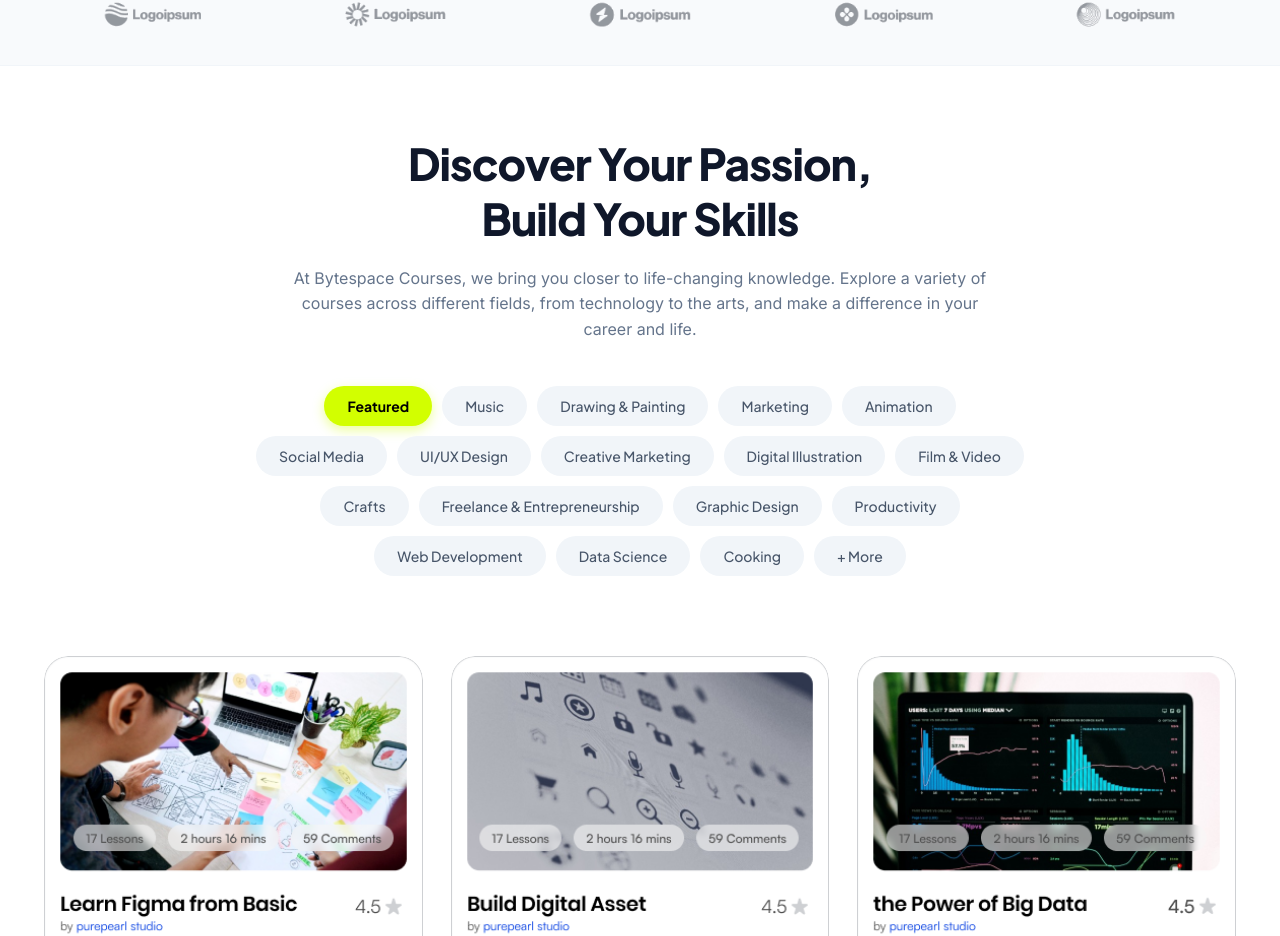
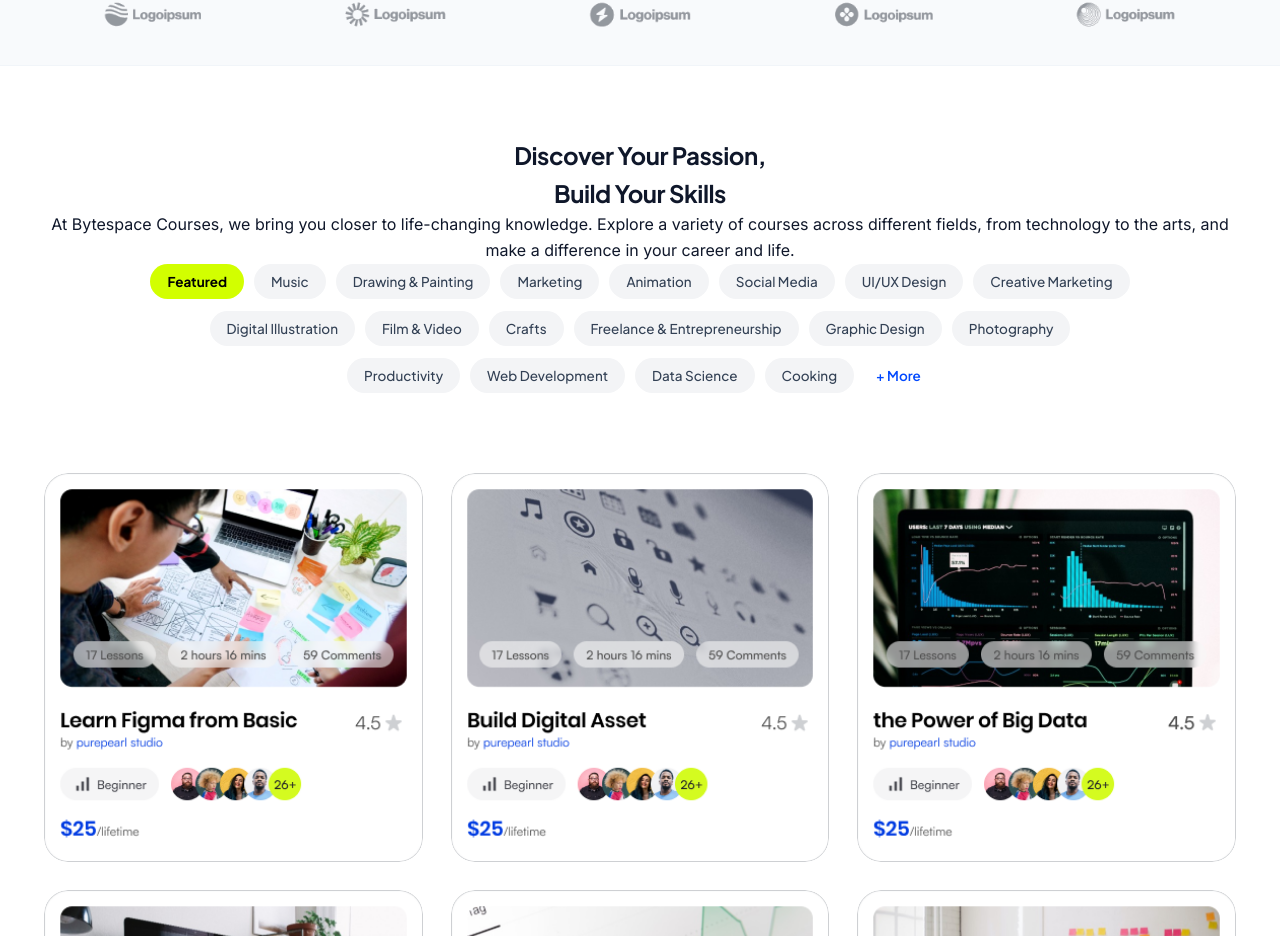
Before and after one commit to Nazrul-dev-91/Doin_tech_assessment-, a React (Vite) app: page / in a window 1280 px wide. Shown: the part 913-1849 px from the top of the page. Built offline with nearby package versions, Linux system fonts and the light colour scheme.

Commit message:
Format category pills into exact 3-row layout matching Figma image

```diff
--- a/src/components/Features.css
+++ b/src/components/Features.css
@@ -43,57 +43,66 @@
 
 .discover-section {
   text-align: center;
-  max-width: 820px;
+  max-width: 1240px;
   margin: 0 auto;
 }
 
-.discover-title {
-  font-size: 44px;
-  font-weight: 800;
-  color: #0F172A;
-  margin-bottom: 20px;
-  line-height: 1.25;
-  letter-spacing: -1px;
+.categories-pills-container {
+  display: flex;
+  flex-direction: column;
+  align-items: center;
+  gap: 12px;
+  width: 100%;
+  max-width: 1240px;
+  margin: 0 auto;
 }
 
-.discover-subtitle {
-  color: #64748B;
-  font-size: 16px;
-  line-height: 1.6;
-  margin-bottom: 44px;
-  max-width: 720px;
-  margin-left: auto;
-  margin-right: auto;
-}
-
-.categories-pills {
+.category-row {
   display: flex;
   flex-wrap: wrap;
   justify-content: center;
+  align-items: center;
   gap: 10px;
 }
 
 .pill {
-  padding: 10px 22px;
-  background-color: #F1F5F9;
+  padding: 8px 16px;
+  background-color: #F3F4F6;
   border-radius: 50px;
-  color: #475569;
+  color: #334155;
   font-weight: 500;
-  font-size: 14px;
+  font-size: 13.5px;
   cursor: pointer;
-  transition: var(--transition);
+  transition: all 0.2s ease;
   border: 1px solid transparent;
+  white-space: nowrap;
 }
 
 .pill:hover {
-  background-color: #E2E8F0;
+  background-color: #E5E7EB;
   color: #0F172A;
-  transform: translateY(-1px);
 }
 
 .pill.active {
   background-color: var(--primary-color);
   color: #000000;
   font-weight: 700;
-  box-shadow: 0 4px 12px rgba(210, 255, 0, 0.4);
+  box-shadow: none;
 }
+
+.more-link-btn {
+  background: transparent;
+  border: none;
+  color: #0048FE;
+  font-weight: 600;
+  font-size: 13.5px;
+  padding: 8px 12px;
+  cursor: pointer;
+  transition: color 0.2s ease;
+  white-space: nowrap;
+}
+
+.more-link-btn:hover {
+  color: #0036C7;
+  text-decoration: underline;
+}
--- a/src/components/Features.jsx
+++ b/src/components/Features.jsx
@@ -4,13 +4,10 @@ import './Features.css';
 const Features = ({ activeCategory, onSelectCategory }) => {
   const [selected, setSelected] = useState(activeCategory || 'Featured');
 
-  const categories = [
-    "Featured", "Music", "Drawing & Painting", "Marketing",
-    "Animation", "Social Media", "UI/UX Design", "Creative Marketing",
-    "Digital Illustration", "Film & Video", "Crafts",
-    "Freelance & Entrepreneurship", "Graphic Design",
-    "Productivity", "Web Development", "Data Science",
-    "Cooking", "+ More"
+  const categoryRows = [
+    ["Featured", "Music", "Drawing & Painting", "Marketing", "Animation", "Social Media", "UI/UX Design", "Creative Marketing"],
+    ["Digital Illustration", "Film & Video", "Crafts", "Freelance & Entrepreneurship", "Graphic Design", "Photography"],
+    ["Productivity", "Web Development", "Data Science", "Cooking", "+ More"]
   ];
 
   const handlePillClick = (cat) => {
@@ -48,8 +45,22 @@ const Features = ({ activeCategory, onSelectCategory }) => {
           At Bytespace Courses, we bring you closer to life-changing knowledge. Explore a variety of courses across different fields, from technology to the arts, and make a difference in your career and life.
         </p>
 
-        <div className="categories-pills">
-          {categories.map((cat, idx) => (
+        <div className="categories-pills-container">
+          {categoryRows.map((row, rIdx) => (
+            <div key={rIdx} className="category-row">
+              {row.map((cat, idx) => {
+                if (cat === "+ More") {
+                  return (
+                    <button
+                      key={idx}
+                      className="more-link-btn"
+                      onClick={() => handlePillClick(cat)}
+                    >
+                      + More
+                    </button>
+                  );
+                }
+                return (
                   <button
                     key={idx}
                     className={`pill ${selected === cat ? 'active' : ''}`}
@@ -57,6 +68,9 @@ const Features = ({ activeCategory, onSelectCategory }) => {
                   >
                     {cat}
                   </button>
+                );
+              })}
+            </div>
           ))}
         </div>
       </div>
```
Lines whose indentation alone changed are shown as unchanged.
